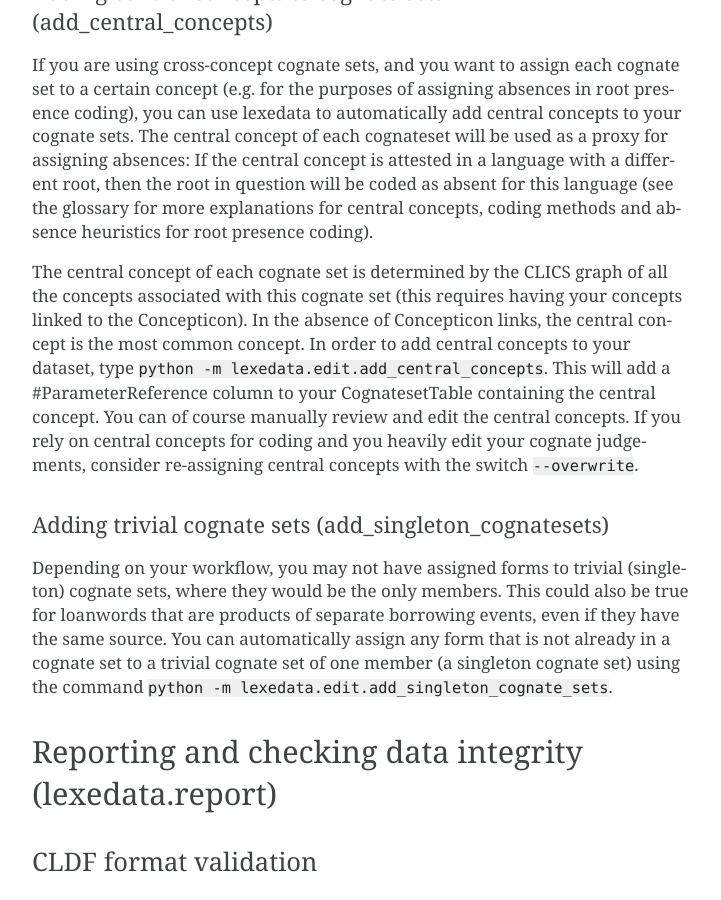
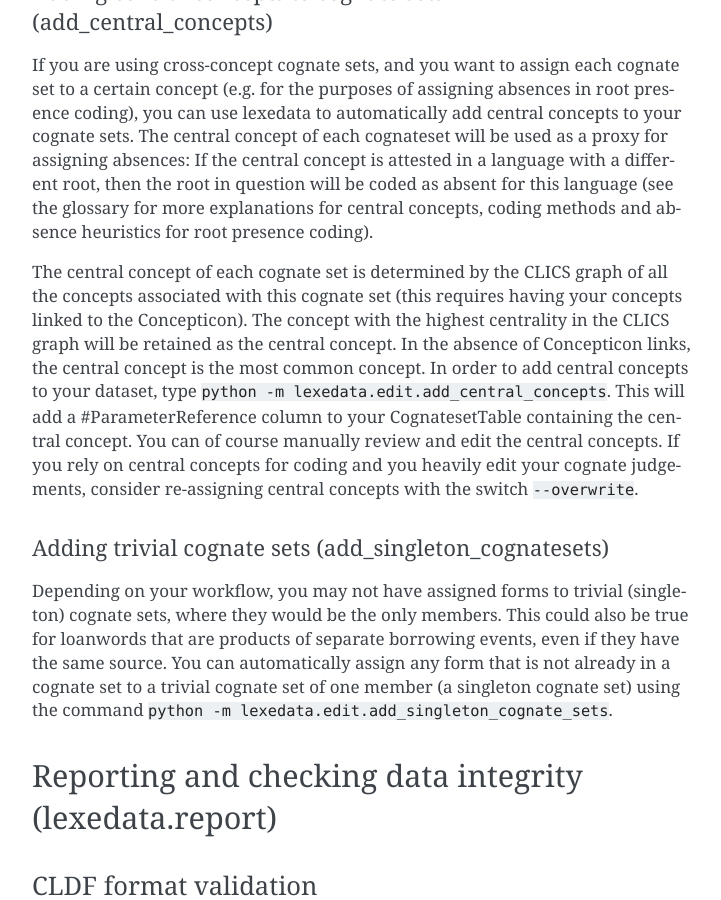
Before and after one commit to lexedata/lexedata, a Sphinx documentation site: the page built from docs/Manual.md, in a window 1280 px wide and 900 px high, scrolled down 6934 px. Shown: the whole window, without its empty margins (388-1109 px from the left). Built offline with Sphinx 7.4.7, drawn with Linux system fonts in a browser that asks for light colours.

Commit message:
updated central concepts

```diff
--- a/docs/Manual.md
+++ b/docs/Manual.md
@@ -96,7 +96,7 @@ Your ParameterTable will now have a new column: Concepticon ID, with the corresp
 
 If you are using cross-concept cognate sets, and you want to assign each cognate set to a certain concept (e.g. for the purposes of assigning absences in root presence coding), you can use lexedata to automatically add central concepts to your cognate sets. The central concept of each cognateset will be used as a proxy for assigning absences: If the central concept is attested in a language with a different root, then the root in question will be coded as absent for this language (see the glossary for more explanations for central concepts, coding methods and absence heuristics for root presence coding).
 
-The central concept of each cognate set is determined by the CLICS graph of all the concepts associated with this cognate set (this requires having your concepts linked to the Concepticon). In the absence of Concepticon links, the central concept is the most common concept. In order to add central concepts to your dataset, type `python -m lexedata.edit.add_central_concepts`. This will add a #ParameterReference column to your CognatesetTable containing the central concept. You can of course manually review and edit the central concepts. If you rely on central concepts for coding and you heavily edit your cognate judgements, consider re-assigning central concepts with the switch `--overwrite`.
+The central concept of each cognate set is determined by the CLICS graph of all the concepts associated with this cognate set (this requires having your concepts linked to the Concepticon). The concept with the highest centrality in the CLICS graph will be retained as the central concept. In the absence of Concepticon links, the central concept is the most common concept. In order to add central concepts to your dataset, type `python -m lexedata.edit.add_central_concepts`. This will add a #ParameterReference column to your CognatesetTable containing the central concept. You can of course manually review and edit the central concepts. If you rely on central concepts for coding and you heavily edit your cognate judgements, consider re-assigning central concepts with the switch `--overwrite`.
 
 #### Adding trivial cognate sets (add_singleton_cognatesets)
 
```
